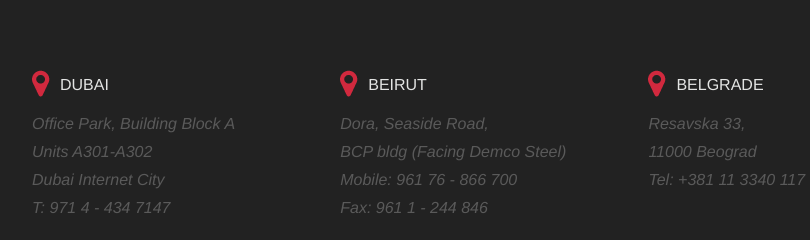
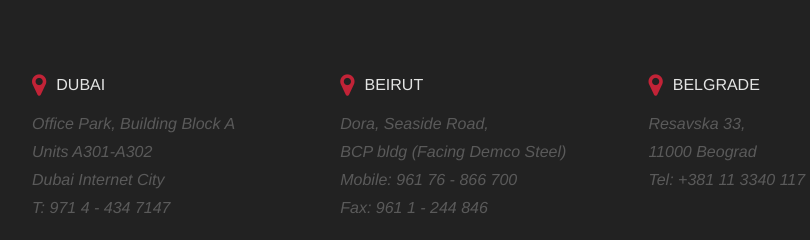
Before and after one commit to vesindejan/diwanee-serbia, a website: page app/index.html in a window 1280 px wide. Shown: the part 3778-4018 px from the top of the page, 148-958 px from the left. Drawn offline with nearby package versions, Linux system fonts and the light colour scheme; files that its build step writes are made by us from their sources.

Commit message:
no message

```diff
--- a/app/index.html
+++ b/app/index.html
@@ -201,7 +201,7 @@
     <div class="wrapper">
         <div class="column">
             <div class="city">
-                <i><img src="images/locationIco.png" alt=""></i>
+                <i class="fa fa-map-marker" aria-hidden="true"></i>
                 <p>dubai</p>
             </div>
             <address>
@@ -213,7 +213,7 @@
         </div>
         <div class="column">
             <div class="city">
-                <i><img src="images/locationIco.png" alt=""></i>
+                <i class="fa fa-map-marker" aria-hidden="true"></i>
                 <p>beirut</p>
             </div>
             <address>
@@ -225,7 +225,7 @@
         </div>
         <div class="column">
             <div class="city">
-                <i><img src="images/locationIco.png" alt=""></i>
+                <i class="fa fa-map-marker" aria-hidden="true"></i>
                 <p>belgrade</p>
             </div>
             <address>
--- a/app/styles/_footer.scss
+++ b/app/styles/_footer.scss
@@ -18,6 +18,10 @@
           text-transform: uppercase;
           color: #e3e4e3;
           margin-left: 10px;
+        }
+        .fa {
+          font-size: 25px;
+          color: #c22337;
         }
       }
       address {
```
